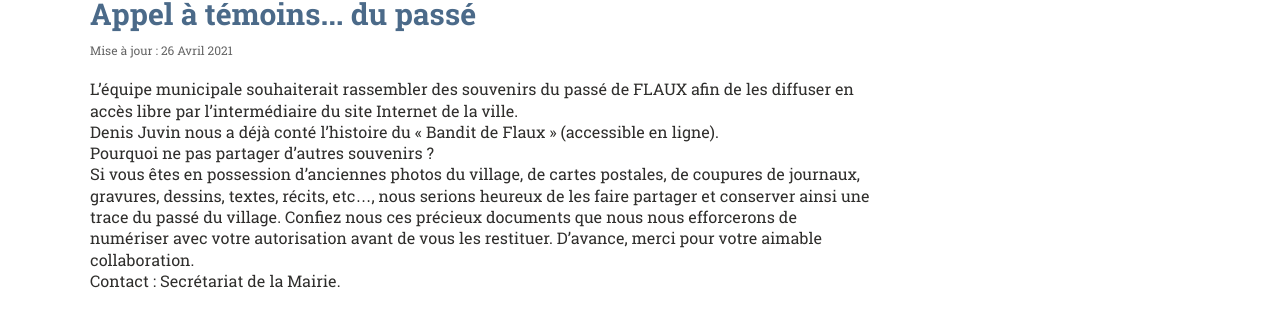
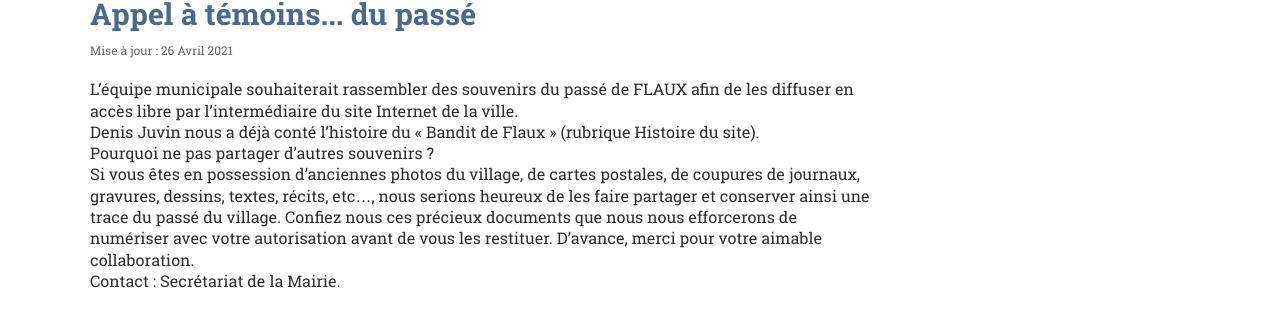
Before and after one commit to Flaux-Village/flaux-village.github.io, a Jekyll site: the page built from _actualites/flauxsouvenirs.md, in a window 1280 px wide. Shown: the part 328-643 px from the top of the page. Built offline with Jekyll 4.4.1, drawn with Linux system fonts in a browser that asks for light colours.

Commit message:
Update flauxsouvenirs.md

```diff
--- a/_actualites/flauxsouvenirs.md
+++ b/_actualites/flauxsouvenirs.md
@@ -15,7 +15,7 @@ introduction:
 
 
 L’équipe municipale souhaiterait rassembler des souvenirs du passé de FLAUX afin de les diffuser en accès libre par l’intermédiaire du site Internet de la ville.<br>
-Denis Juvin nous a déjà conté l’histoire du « Bandit de Flaux » (accessible en ligne).<br>
+Denis Juvin nous a déjà conté l’histoire du « Bandit de Flaux » (rubrique Histoire du site).<br>
 Pourquoi ne pas partager d’autres souvenirs ?<br>
 Si vous êtes en possession d’anciennes photos du village, de cartes postales, de coupures de journaux, gravures, dessins, textes, récits, etc..., nous serions heureux de les faire partager et conserver ainsi une trace du passé du village.
 Confiez nous ces précieux documents que nous nous efforcerons de numériser avec votre autorisation avant de vous les restituer. D’avance, merci pour votre aimable collaboration.<br>
```
